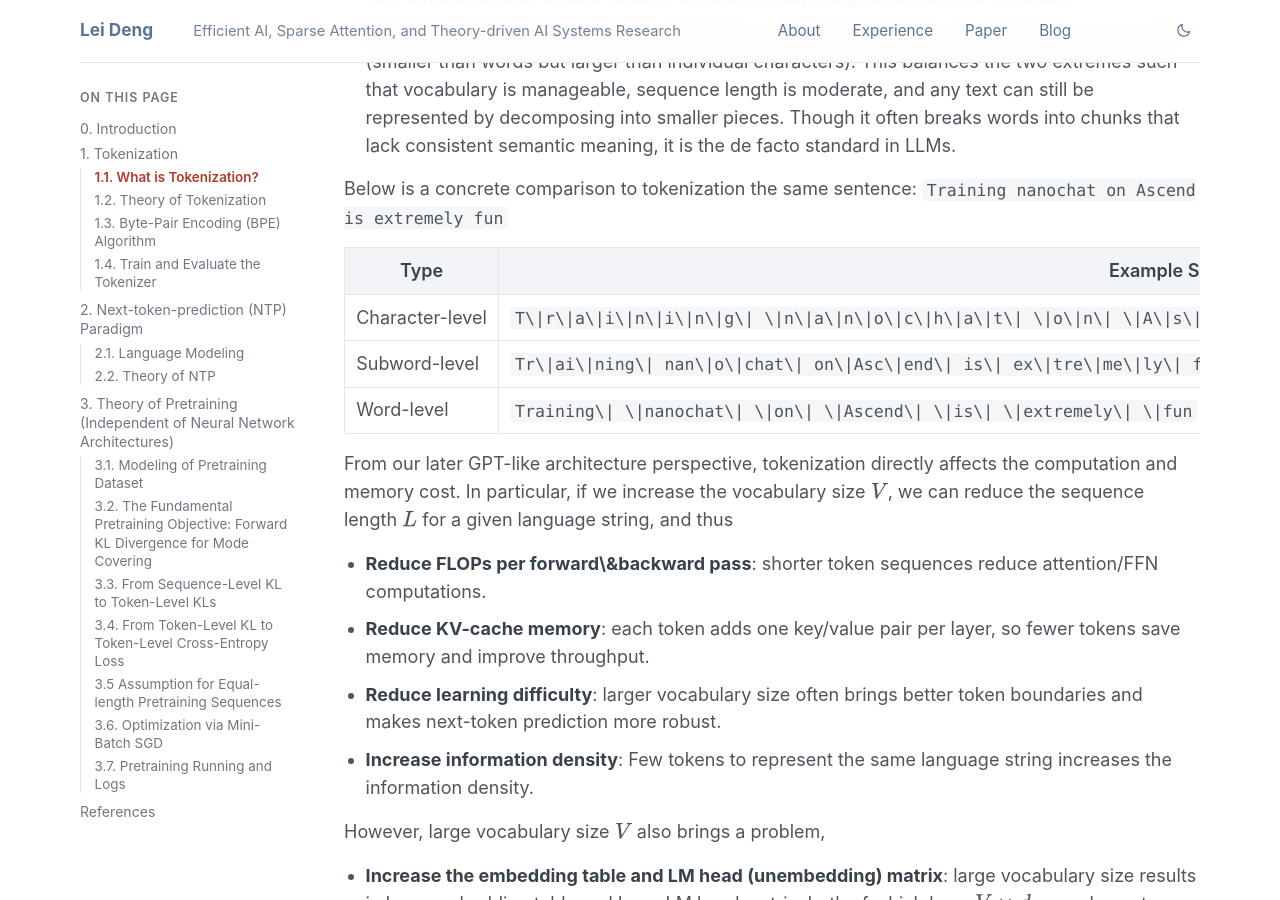
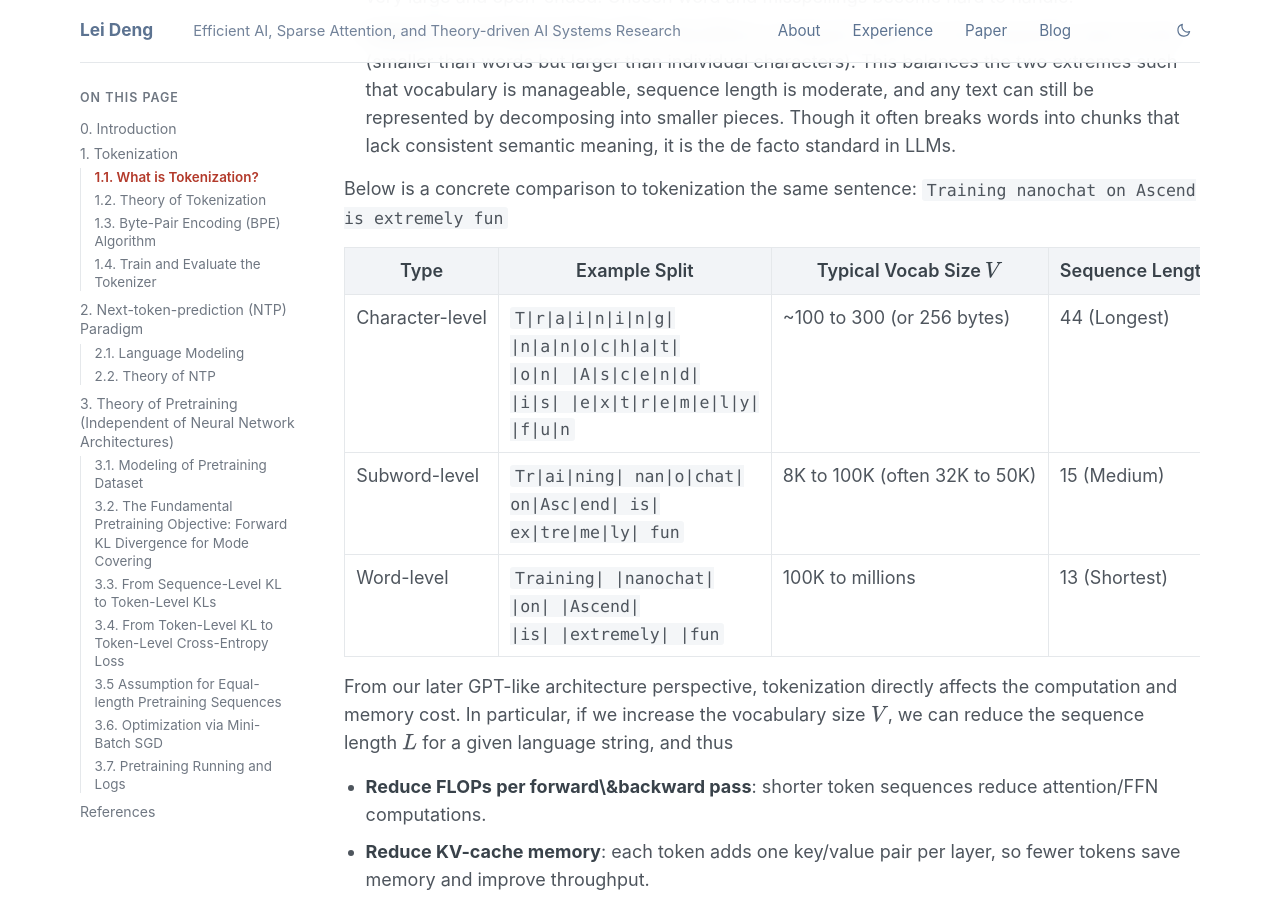
Before and after one commit to leideng/leideng.github.io, a Jekyll site: the page built from _posts/2026-06-02-nanochat-ascend-part1.md, in a window 1280 px wide and 900 px high, scrolled down 1726 px. Built offline with Jekyll 4.4.1, drawn with Linux system fonts in a browser that asks for light colours; part of the change alters nothing that is shown.

Commit message:
fix(blog): wrap tokenization table examples
Co-authored-by: Cursor <cursoragent@cursor.com>

```diff
--- a/_posts/2026-06-02-nanochat-ascend-part1.md
+++ b/_posts/2026-06-02-nanochat-ascend-part1.md
@@ -44,9 +44,9 @@ Below is a concrete comparison to tokenization the same sentence: `Training nano
 
 | Type | Example Split | Typical Vocab Size $V$ | Sequence Length $L$ | Main Strengths | Main Weaknesses |
 |---|---|---|---|---|---|
-| Character-level | `T\|r\|a\|i\|n\|i\|n\|g\| \|n\|a\|n\|o\|c\|h\|a\|t\| \|o\|n\| \|A\|s\|c\|e\|n\|d\| \|i\|s\| \| e\|x\|t\|r\|e\|m\|e\|l\|y\| \|f\|u\|n` | ~100 to 300 (or 256 bytes) | 44 (Longest) | Full coverage, robust to typos/unseen words | Very long context, high FLOPs |
-| Subword-level | `Tr\|ai\|ning\| nan\|o\|chat\| on\|Asc\|end\| is\| ex\|tre\|me\|ly\| fun` | 8K to 100K (often 32K to 50K) | 15 (Medium) | Best practical balance of coverage and efficiency | Fragmented semantics |
-| Word-level | `Training\| \|nanochat\| \|on\| \|Ascend\| \|is\| \|extremely\| \|fun` | 100K to millions | 13 (Shortest) | Simple and short sequences, align with human semantics | Huge embedding table, cannot handle Out-of-Vocabulary (OOV) words |
+| Character-level | <code>T&#124;r&#124;a&#124;i&#124;n&#124;i&#124;n&#124;g&#124;<br>&#124;n&#124;a&#124;n&#124;o&#124;c&#124;h&#124;a&#124;t&#124;<br>&#124;o&#124;n&#124; &#124;A&#124;s&#124;c&#124;e&#124;n&#124;d&#124;<br>&#124;i&#124;s&#124; &#124;e&#124;x&#124;t&#124;r&#124;e&#124;m&#124;e&#124;l&#124;y&#124;<br>&#124;f&#124;u&#124;n</code> | ~100 to 300 (or 256 bytes) | 44 (Longest) | Full coverage, robust to typos/unseen words | Very long context, high FLOPs |
+| Subword-level | <code>Tr&#124;ai&#124;ning&#124; nan&#124;o&#124;chat&#124;<br>on&#124;Asc&#124;end&#124; is&#124;<br>ex&#124;tre&#124;me&#124;ly&#124; fun</code> | 8K to 100K (often 32K to 50K) | 15 (Medium) | Best practical balance of coverage and efficiency | Fragmented semantics |
+| Word-level | <code>Training&#124; &#124;nanochat&#124;<br>&#124;on&#124; &#124;Ascend&#124;<br>&#124;is&#124; &#124;extremely&#124; &#124;fun</code> | 100K to millions | 13 (Shortest) | Simple and short sequences, align with human semantics | Huge embedding table, cannot handle Out-of-Vocabulary (OOV) words |
 
 
 From our later GPT-like architecture perspective, tokenization directly affects the computation and memory cost. In particular, if we increase the vocabulary size $V$, we can reduce the sequence length $L$ for a given language string, and thus
```
